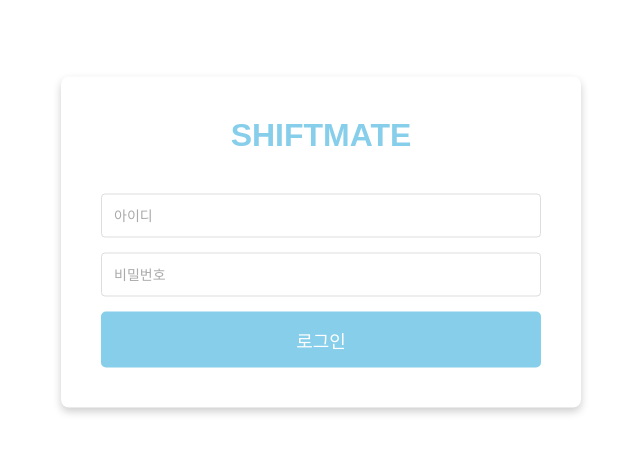
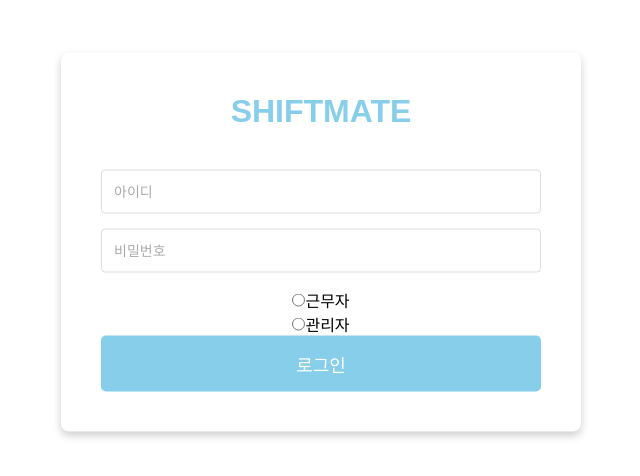
Before and after one commit to CSID-DGU/2024-1-OSS-stackOverflowers, a React (Create React App) app in the folder frontend/blog/: page /home/login in a window 1280 px wide. Shown: the part 158-634 px from the top of the page, without its empty margins (319-959 px from the left). Built offline with nearby package versions, Linux system fonts and the light colour scheme.

Commit message:
fix: 로그인,회원가입 수정

```diff
--- a/frontend/blog/src/pages/login.js
+++ b/frontend/blog/src/pages/login.js
@@ -6,8 +6,8 @@
   const navigate = useNavigate();
   const [id, setId] = useState('');
   const [password, setPassword] = useState('');
+  const [role, setRole] = useState('');
   const [error, setError] = useState('');
-
   const handleIdChange = (e) => {
     setId(e.target.value);
   };
@@ -16,17 +16,24 @@
     setPassword(e.target.value);
   };
 
+  const handleRoleChange = (e) => {
+    setRole(e.target.value);
+  };
+
   const handleLogin = async (e) => {
     e.preventDefault();
     setError('');
 
     try {
-      const response = await fetch('/worker/login', {
+      const response = await fetch('/home/login', {
         method: 'POST',
         headers: {
           'Content-Type': 'application/json'
         },
-        body: JSON.stringify({ id, password })
+        body: JSON.stringify({
+          id,
+          password,
+          userType: role === 'manager' ? 'admin' : 'worker' })
       });
 
       const data = await response.json();
@@ -64,6 +71,25 @@
           onChange={handlePasswordChange}
           required
         />
+         <label>
+           <input
+             type="radio"
+             value="worker"
+             checked={role === 'worker'}
+             onChange={handleRoleChange}
+           />
+           근무자
+         </label>
+         <label>
+           <input
+             type="radio"
+             value="manager"
+             checked={role === 'manager'}
+             onChange={handleRoleChange}
+           />
+           관리자
+         </label>
+
         <button type="submit" className="login-button">로그인</button>
       </form>
 
--- a/frontend/blog/src/pages/signup.js
+++ b/frontend/blog/src/pages/signup.js
@@ -36,19 +36,16 @@
   }
 
   try {
-     let endpoint;
-     if (role === 'worker') {
-       endpoint = '/worker/signup';  // 근무자 회원가입 라우터
-     } else if (role === 'manager') {
-       endpoint = '/admin/signup';   // 관리자 회원가입 라우터
-     }
-
-     const response = await fetch(endpoint, {
+    // role을 userType으로 포함시켜 전송
+    const response = await fetch('/home/signup', {
       method: 'POST',
       headers: {
         'Content-Type': 'application/json',
       },
-       body: JSON.stringify(formData)
+      body: JSON.stringify({
+        ...formData,
+        userType: role === 'manager' ? 'admin' : 'worker' // role 값을 서버가 이해할 수 있는 형식으로 변환
+      })
     });
 
     const data = await response.json();
@@ -58,12 +55,17 @@
       navigate(data.redirectUrl);
     } else {
       setError(data.message);
+      // 에러 응답에도 리다이렉션이 포함된 경우 처리
+      if (data.redirectUrl) {
+        navigate(data.redirectUrl);
+      }
     }
   } catch (error) {
     console.error('Signup error:', error);
     setError('서버 오류가 발생했습니다.');
   }
 };
+
 
  return (
    <div className="signup-container">
```
Lines whose indentation alone changed are shown as unchanged.
